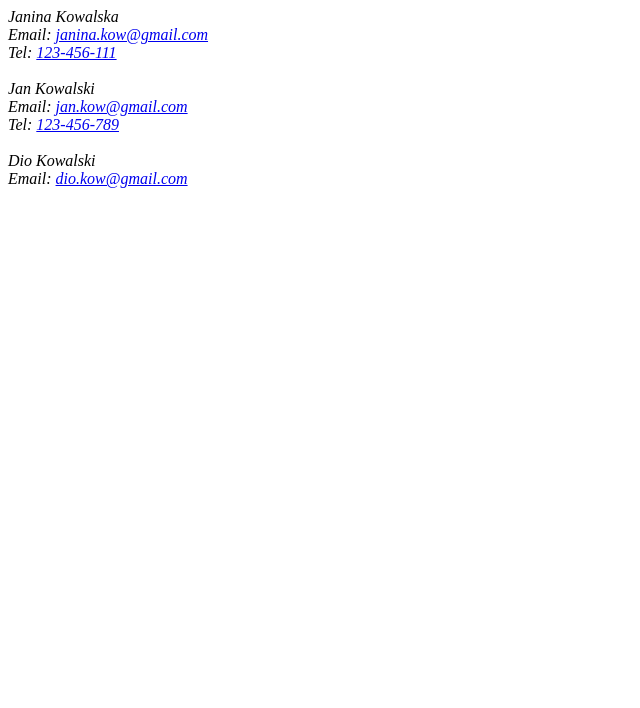
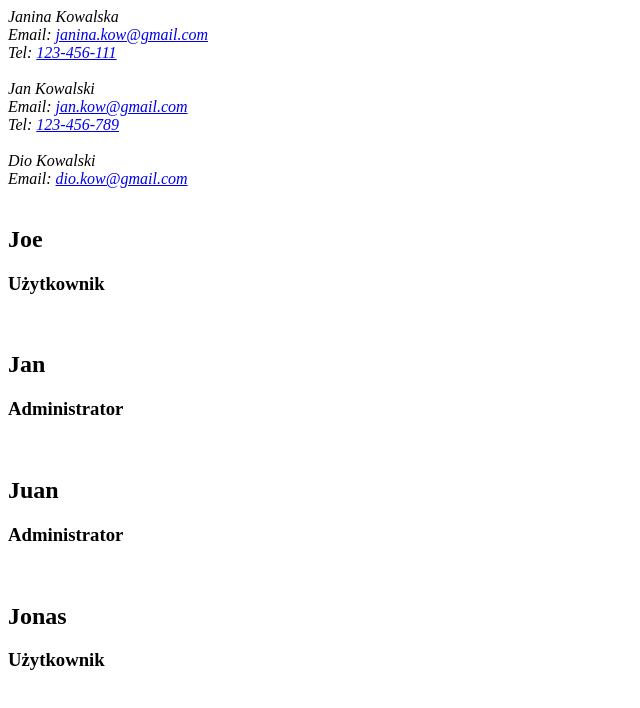
Before and after one commit to PiotrDrechsler/react-lesson, a React (Vite) app in the folder react lesson/: page / in a window 1280 px wide. Shown: the top 708 px of the page, without its empty margins (0-640 px from the left). Built offline with nearby package versions, Linux system fonts and the light colour scheme.

Commit message:
homework/ternary operator
1.copy code from homwework
2.create component PersonInfoII
3.add logic with ternary operator: when isAdmin "true" show "Administrator" else "Użytkownik" text in <h3>.

```diff
--- a/react lesson/src/App.jsx
+++ b/react lesson/src/App.jsx
@@ -1,9 +1,10 @@
 import React from "react";
 
 import { PersonInfo } from "./components/PersonInfo/PersonInfo";
+import { PersonInfoII } from "./components/PersonInfoII/PersonInfoII";
 
 function App() {
-  const jan = {
+  const andrzej = {
     name: "Jan",
     lastName: "Kowalski",
     mail: "jan.kow@gmail.com",
@@ -22,13 +23,26 @@
     lastName: "Kowalski",
     mail: "dio.kow@gmail.com",
   };
+
+  const joe = { name: "Joe", age: 21, isAdmin: false, country: "AU" };
+  const jan = { name: "Jan", age: 43, isAdmin: true, country: "PL" };
+  const juan = { name: "Juan", age: 15, isAdmin: true };
+  const jonas = { name: "Jonas", age: 18, isAdmin: false, country: "GER" };
   return (
     <>
       <PersonInfo person={janina} />
       <br />
-      <PersonInfo person={jan} />
+      <PersonInfo person={andrzej} />
       <br />
       <PersonInfo person={dio} />
+      <br />
+      <PersonInfoII person={joe} />
+      <br />
+      <PersonInfoII person={jan} />
+      <br />
+      <PersonInfoII person={juan} />
+      <br />
+      <PersonInfoII person={jonas} />
     </>
   );
 }
--- /dev/null
+++ b/react lesson/src/components/PersonInfoII/PersonInfoII.jsx
@@ -0,0 +1,9 @@
+export function PersonInfoII({ person }) {
+  return (
+    <>
+      <h2>{person.name}</h2>
+      {/* Tutaj wyświetl h3 z napisem "Administrator" lub "Użytkownik" */}
+      <h3>{person.isAdmin ? "Administrator" : "Użytkownik"}</h3>
+    </>
+  );
+}
```
